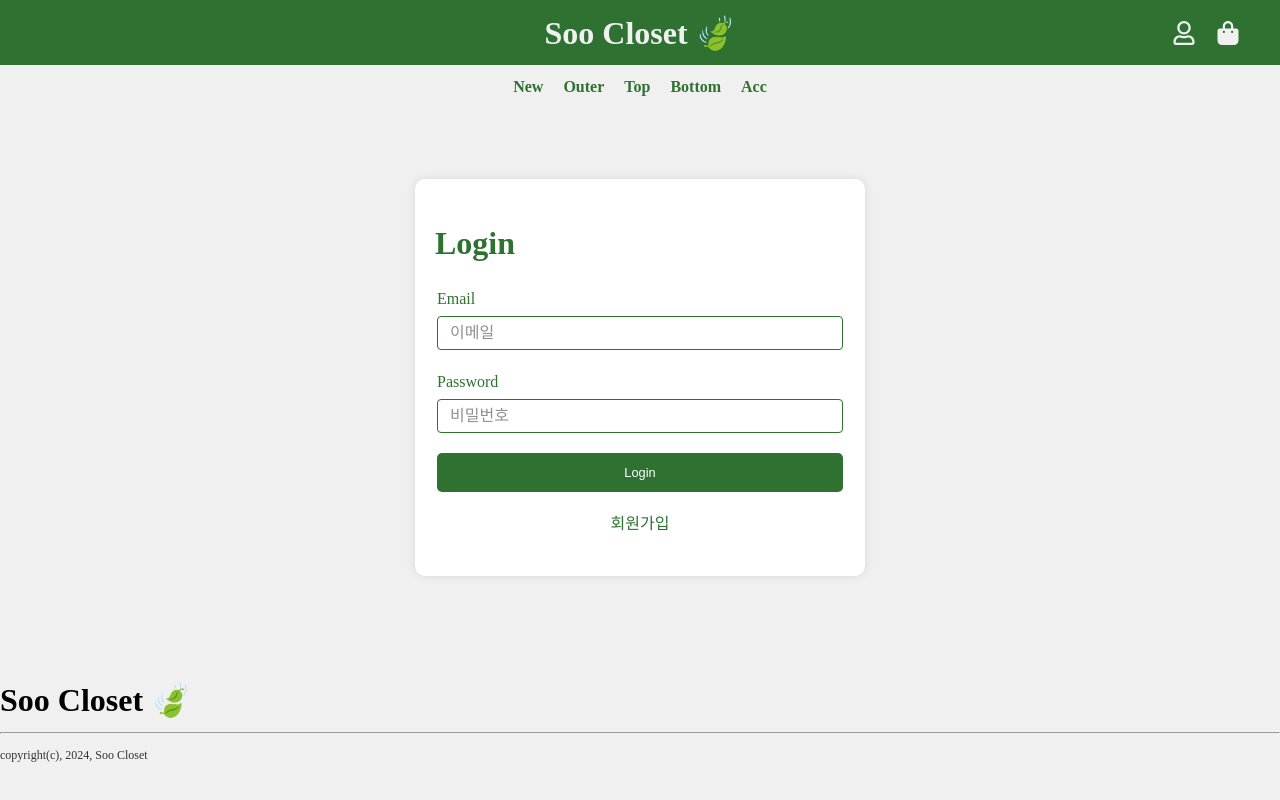
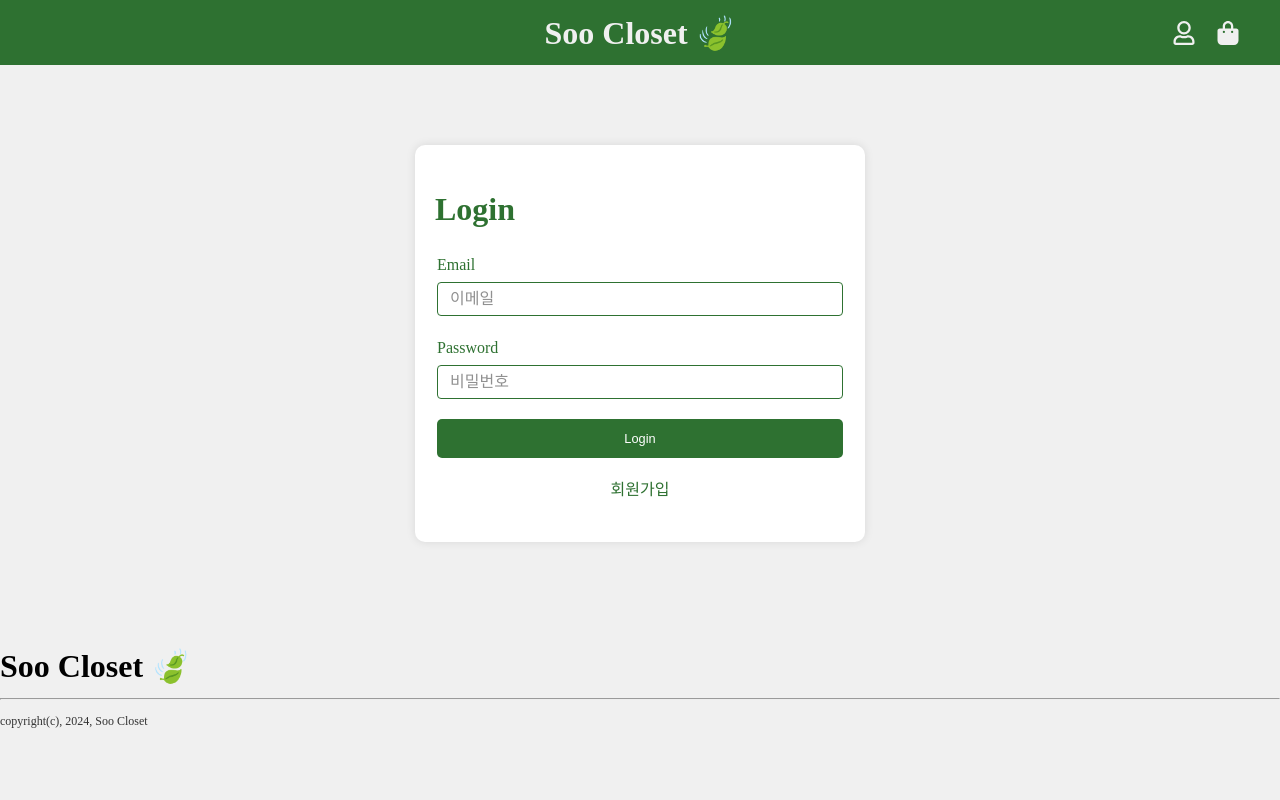
Before and after one commit to phjjj/my-clothes-store, a React (Vite) app in the folder client/: page /login in a window 1280 px wide. Built offline with nearby package versions, Linux system fonts and the light colour scheme.

Commit message:
#9 Feat : Category API 연동 및 구현
- Header에 있던 카테고리를 컴포넌트화 해서 Home.tsx에 추가

- 카테고리 API 연동

- react-query 설치

```diff
--- a/client/package.json
+++ b/client/package.json
@@ -15,6 +15,7 @@
     "react-dom": "^18.2.0",
     "react-hook-form": "^7.52.0",
     "react-icons": "^5.2.1",
+    "react-query": "^3.39.3",
     "react-router-dom": "^6.23.1",
     "sanitize.css": "^13.0.0",
     "styled-components": "^6.1.11",
--- a/client/src/App.tsx
+++ b/client/src/App.tsx
@@ -6,6 +6,8 @@ import { ThemeProvider } from "styled-components"
 import { defaultTheme } from "./style/theme"
 import Login from "./pages/Login"
 import Signup from "./pages/Signup"
+import { ReactQueryDevtools } from "react-query/devtools"
+import { QueryClient, QueryClientProvider } from "react-query"
 
 function App() {
   const routerList = [
@@ -32,12 +34,17 @@ function App() {
 
   const router = createBrowserRouter(newRouterList)
 
+  const queryClient = new QueryClient()
+
   return (
     <>
-      <GlobalStyle />
-      <ThemeProvider theme={defaultTheme}>
-        <RouterProvider router={router} />
-      </ThemeProvider>
+      <QueryClientProvider client={queryClient}>
+        <GlobalStyle />
+        <ThemeProvider theme={defaultTheme}>
+          <RouterProvider router={router} />
+          <ReactQueryDevtools initialIsOpen={false} />
+        </ThemeProvider>
+      </QueryClientProvider>
     </>
   )
 }
--- /dev/null
+++ b/client/src/api/categories.api.ts
@@ -0,0 +1,6 @@
+import { httpclient } from "./https"
+
+export const fetchCategories = async () => {
+  const response = await httpclient.get("/categories")
+  return response.data
+}
--- /dev/null
+++ b/client/src/components/Products/ProductsFilter.tsx
@@ -0,0 +1,53 @@
+import styled from "styled-components"
+import { useCategory } from "../../hooks/useCategory"
+import { useSearchParams } from "react-router-dom"
+import { QUERYSTRING } from "../../constants/querystring"
+
+function ProductsFilter() {
+  const { categories } = useCategory()
+
+  const [searchParams, setSearchParams] = useSearchParams()
+
+  const handleClickCategory = (id: number) => {
+    const newSearchParams = new URLSearchParams(searchParams)
+
+    if (id === null) {
+      newSearchParams.delete(QUERYSTRING.CATEGORY_ID)
+    } else {
+      newSearchParams.set(QUERYSTRING.CATEGORY_ID, id.toString())
+    }
+
+    setSearchParams(newSearchParams)
+  }
+
+  return (
+    <ProductsFilterStyle>
+      <ul className="category">
+        {categories.map((category) => (
+          <li onClick={() => handleClickCategory(category.id)} key={category.id}>
+            {category.name}
+          </li>
+        ))}
+      </ul>
+    </ProductsFilterStyle>
+  )
+}
+const ProductsFilterStyle = styled.div`
+  .category {
+    display: flex;
+    gap: 20px;
+    justify-content: center;
+    background-color: ${({ theme }) => theme.colors.secondary};
+    padding: 10px 0 0 0;
+    li {
+      list-style: none;
+      color: ${({ theme }) => theme.colors.primary};
+      text-decoration: none;
+      font-size: ${({ theme }) => theme.heading.small.fontSize};
+      font-weight: bold;
+      cursor: pointer;
+    }
+  }
+`
+
+export default ProductsFilter
--- a/client/src/components/common/Header.tsx
+++ b/client/src/components/common/Header.tsx
@@ -28,23 +28,6 @@ function Header() {
           )}
         </nav>
       </div>
-      <ul className="category">
-        <li>
-          <Link to="/">New</Link>
-        </li>
-        <li>
-          <Link to="/">Outer</Link>
-        </li>
-        <li>
-          <Link to="/">Top</Link>
-        </li>
-        <li>
-          <Link to="/">Bottom</Link>
-        </li>
-        <li>
-          <Link to="/">Acc</Link>
-        </li>
-      </ul>
     </HeaderStyle>
   )
 }
@@ -87,23 +70,6 @@ const HeaderStyle = styled.header`
       text-decoration: underline;
     }
   }
-
-  .category {
-    display: flex;
-    gap: 20px;
-    justify-content: center;
-    background-color: ${({ theme }) => theme.colors.secondary};
-    padding: 10px 0 0 0;
-    li {
-      list-style: none;
-      a {
-        color: ${({ theme }) => theme.colors.primary};
-        text-decoration: none;
-        font-size: ${({ theme }) => theme.heading.small.fontSize};
-        font-weight: bold;
-      }
-    }
-  }
 `
 
 export default Header
--- /dev/null
+++ b/client/src/constants/querystring.ts
@@ -0,0 +1,6 @@
+// QUERYSTRING 사용하면 장점은 쿼리 문자열의 키를 상수로 정의하여 오타를 방지할 수 있습니다.
+// 생산성을 높이기 위해 쿼리 문자열의 키를 상수로 정의합니다.
+export const QUERYSTRING = {
+  CATEGORY_ID: "category_id",
+  PAGE: "currentPage",
+}
--- /dev/null
+++ b/client/src/hooks/useCategory.ts
@@ -0,0 +1,13 @@
+import { Category } from "../models/category.model"
+import { useQuery } from "react-query"
+import { fetchCategories } from "../api/categories.api"
+
+export const useCategory = () => {
+  const { data, isSuccess } = useQuery(["categories"], fetchCategories, {
+    cacheTime: Infinity, // 캐시 시간을 무한대로 설정
+  })
+
+  const categories: Category[] = isSuccess ? [{ id: null, name: "New" }, ...data] : []
+
+  return { categories }
+}
--- /dev/null
+++ b/client/src/models/category.model.ts
@@ -0,0 +1,4 @@
+export interface Category {
+  id: number
+  name: string
+}
--- a/client/src/pages/Home.tsx
+++ b/client/src/pages/Home.tsx
@@ -1,6 +1,8 @@
 import styled from "styled-components"
 import { Product } from "../models/product.model"
 import ProductsList from "../components/Products/ProductsList"
+import { Link } from "react-router-dom"
+import ProductsFilter from "../components/Products/ProductsFilter"
 
 const products: Product[] = [
   {
@@ -140,6 +142,7 @@ const products: Product[] = [
 function Home() {
   return (
     <HomeStyle>
+      <ProductsFilter />
       <h1>NEW ARRIVALS</h1>
       <ProductsList products={products} />
     </HomeStyle>
```
Also changed, not shown: 1 other file (tests, documents, lock files or other folders).
